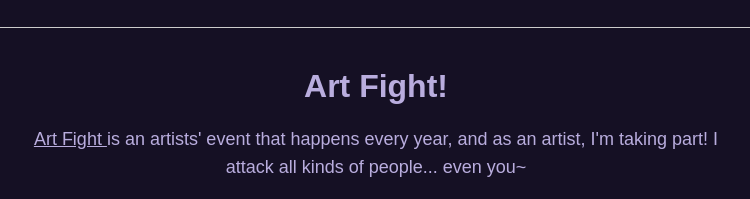
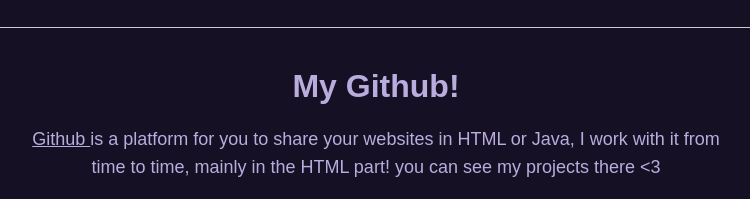
Before and after one commit to HenryHalo3110/port, a plain HTML site: page index.html in a window 1280 px wide. Shown: the part 1062-1261 px from the top of the page, without its empty margins (264-1014 px from the left). Drawn offline with Linux system fonts and the light colour scheme.

Commit message:
Update index.html

```diff
--- a/index.html
+++ b/index.html
@@ -74,11 +74,11 @@
 
 <!-- Seção Art Fight -->
 <section class="artfight-section">
-  <h2>Art Fight!</h2>
+  <h2>My Github!</h2>
   <p>
-    <a href="https://artfight.net/info/about" target="_blank">
-      Art Fight
-    </a> is an artists' event that happens every year, and as an artist, I'm taking part! I attack all kinds of people... even you~
+    <a href="https://github.com/HenryHalo3110" target="_blank">
+      Github
+    </a> is a platform for you to share your websites in HTML or Java, I work with it from time to time, mainly in the HTML part! you can see my projects there <3
   </p>
   <img src="https://f2.toyhou.se/file/f2-toyhou-se/images/101111462_8zfhPpzMnYZ1JQK.png"
        alt="Art Fight Banner" class="artfight-img">
```
